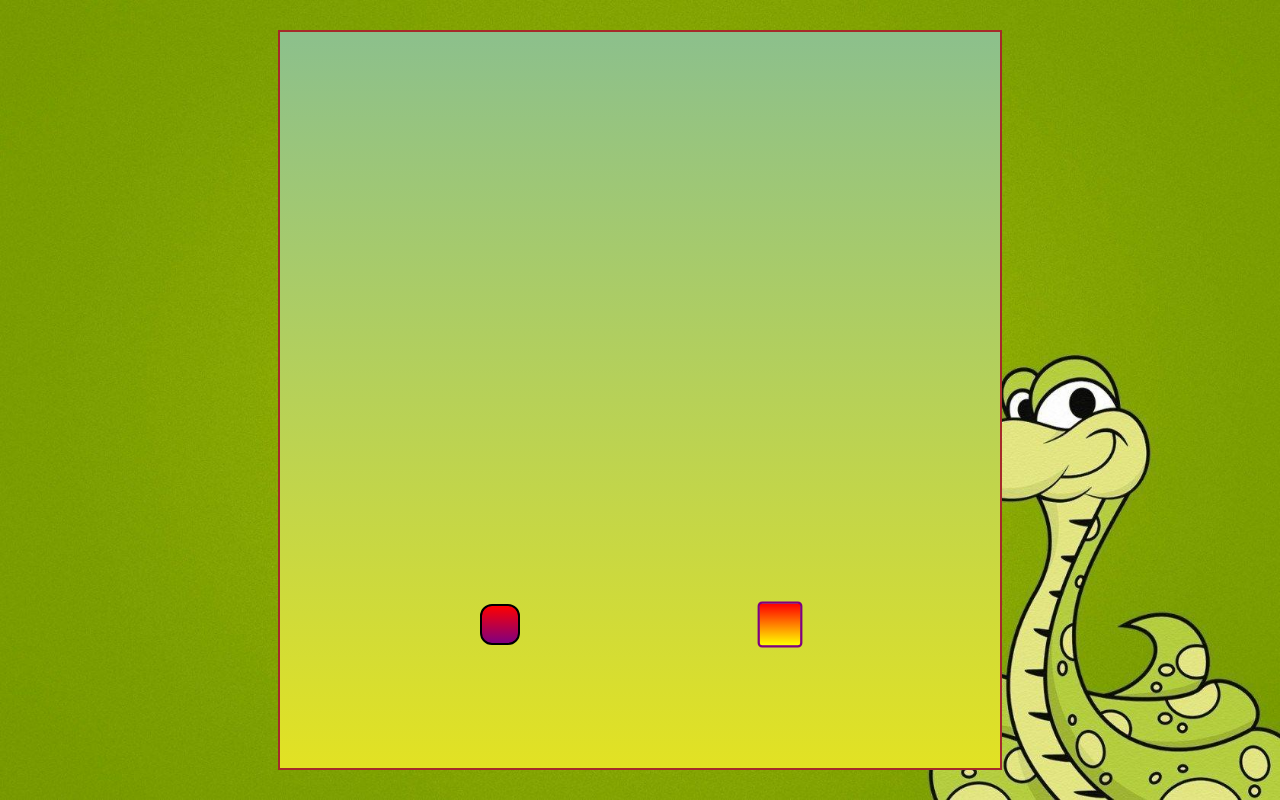
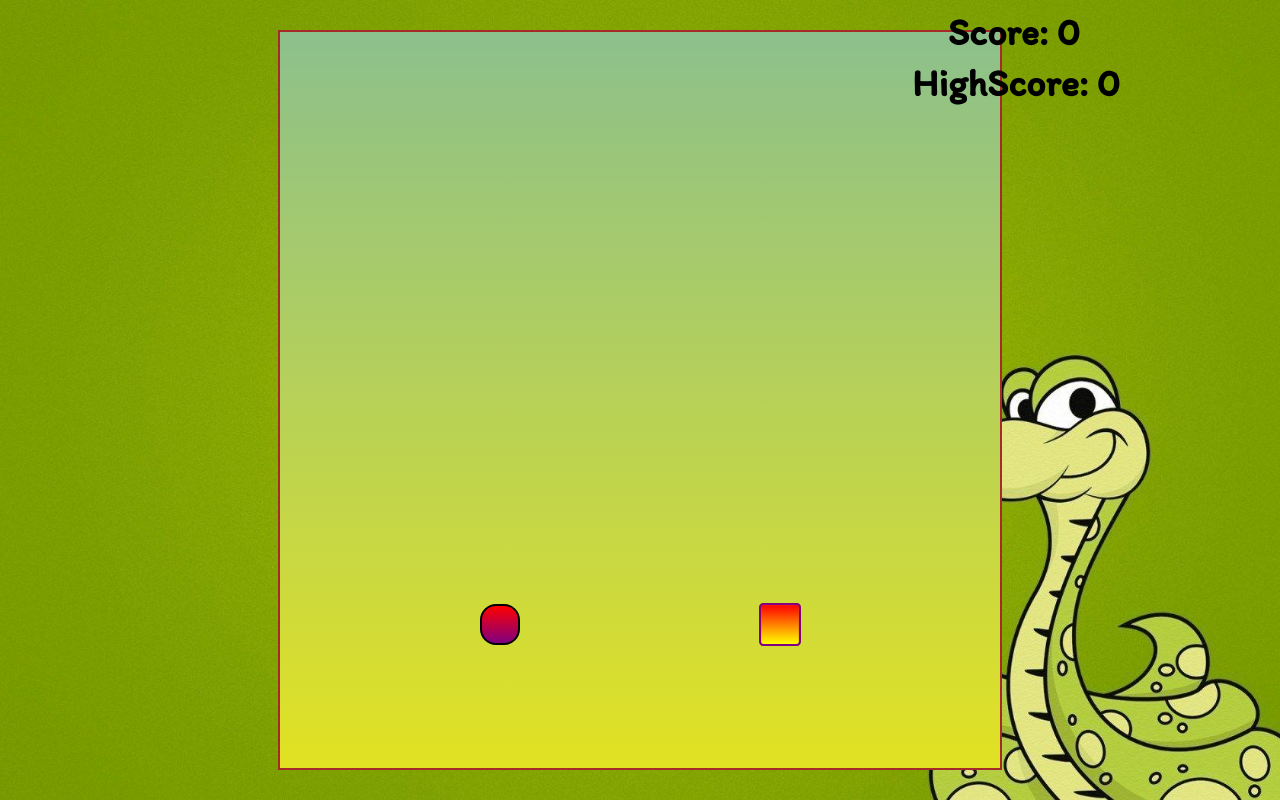
Before and after one commit to GitreefAkram/Snake-Game, a plain HTML site: page index.html in a window 1280 px wide. Drawn offline with Linux system fonts and the light colour scheme.

Commit message:
Score & high score functionality added
copied from main to repository

```diff
--- a/index.html
+++ b/index.html
@@ -9,6 +9,8 @@
   </head>
   <body>
     <div class="background">
+      <div id="scoreBox">Score: 0</div>
+      <div id="hiscoreBox">HighScore: 0</div>
       <div id="board"></div>
     </div>
 
--- a/script.js
+++ b/script.js
@@ -3,7 +3,7 @@ let foodSound = new Audio('./Files/eat.wav');
 let gameOverSound = new Audio('./Files/gameover.mp3');
 let moveSound = new Audio('./Files/move.mp3');
 let speed = 4;
-let score = 0;
+let Score = 0;
 let lastPaintTime = 0;
 let snakeArr = [
 
@@ -44,17 +44,26 @@ function isCollide(snake)
 }
 function gameEngine()
 {   //updating snake array & food
+    //If snake collides with wall or itself
     if (isCollide(snakeArr))
     {
 
         inputDir = {x:0 , y:0} ;
         alert("Game over , press any key to play again") ;
         snakeArr = [{x: 13, y: 15}];
-        score = 0;
+        Score = 0;
     }
     //if food is eaten , score increment , food regenrate
     if (snakeArr[0].y === food.y && snakeArr[0].x === food.x) {
         foodSound.play();
+        Score +=1;
+        if (Score>hiscoreval)
+        {
+            hiscoreval = Score;
+            localStorage.setItem("hiscore", JSON.stringify(hiscoreval))
+            hiscoreBox.innerHTML = "High Score: " + hiscoreval;
+        }
+        scoreBox.innerHTML = "Score : " + Score;
         snakeArr.unshift({x: snakeArr[0].x + inputDir.x, y: snakeArr[0].y + inputDir.y});
         let a=2;
         let b =16;
@@ -96,6 +105,16 @@ function gameEngine()
 
 
 //main logic
+let hiscore = localStorage.getItem("hiscore");
+if (hiscore === null) {
+    hiscoreval = 0;
+    localStorage.setItem("hiscore", JSON.stringify(hiscoreval))
+}
+else
+{
+    hiscoreval = JSON.parse(hiscore);
+    hiscoreBox.innerHTML = "High Score: " + hiscore;
+}
 window.requestAnimationFrame(main);
 window.addEventListener('keydown' , e =>{
     inputDir = {x:0, y:1} //game start
--- a/style.css
+++ b/style.css
@@ -1,3 +1,4 @@
+@import url("https://fonts.googleapis.com/css2?family=Itim&display=swap");
 * {
   padding: 0;
   margin: 0;
@@ -23,16 +24,34 @@
 .head {
   background: linear-gradient(red, yellow);
   border: 2px solid purple;
-  transform: scale(1.12);
+  transform: scale(1.05);
   border-radius: 4px;
 }
 .food {
   background: linear-gradient(red, purple);
   border: 0.25vmin solid black;
-  border-radius: 12px;
+  border-radius: 16px;
 }
 .snake {
   background-color: purple;
   border: 0.5vmin solid white;
   border-radius: 10px;
 }
+#scoreBox {
+  position: absolute;
+  top: 9px;
+  right: 200px;
+  font-size: 38px;
+  font-weight: bold;
+  font-family: "Itim", cursive;
+  color: black;
+}
+#hiscoreBox {
+  position: absolute;
+  top: 60px;
+  right: 160px;
+  font-size: 38px;
+  font-weight: bold;
+  font-family: "Itim", cursive;
+  color: black;
+}
```
Also changed, not shown: 1 other file.
